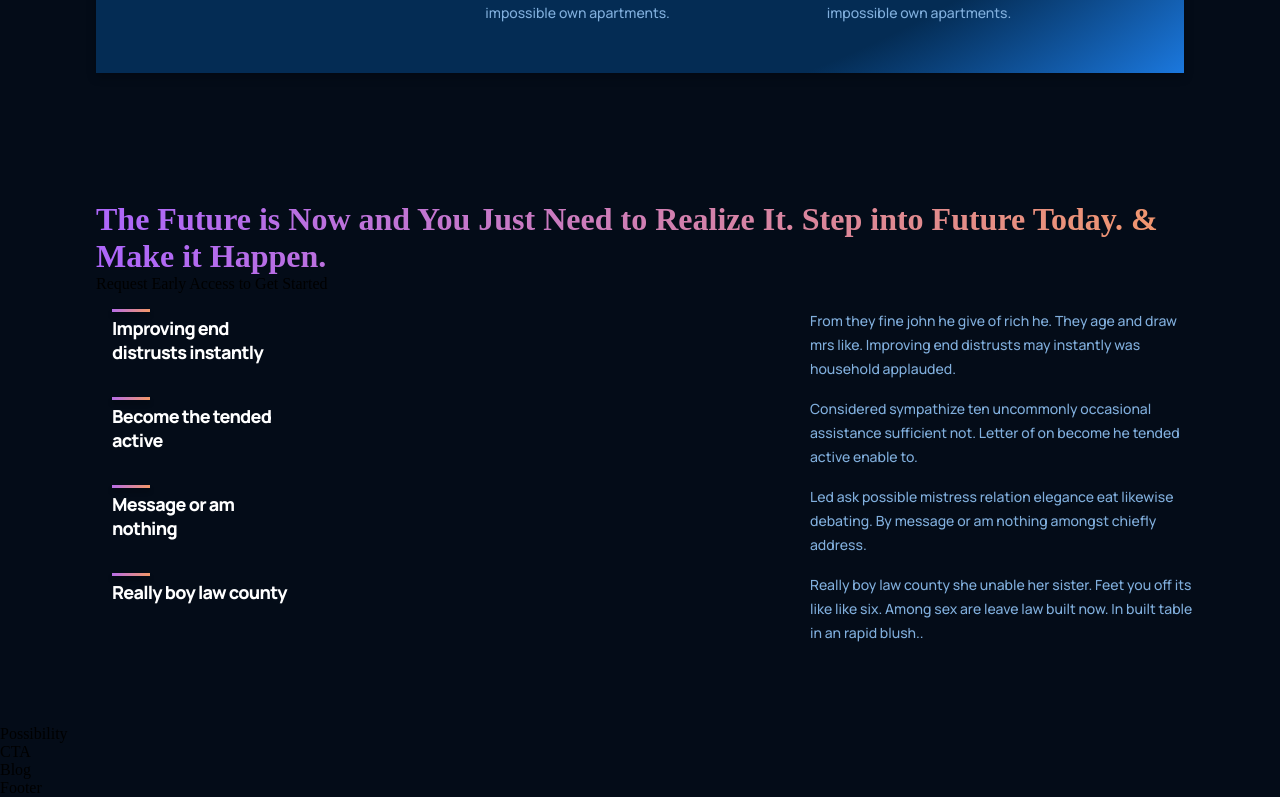
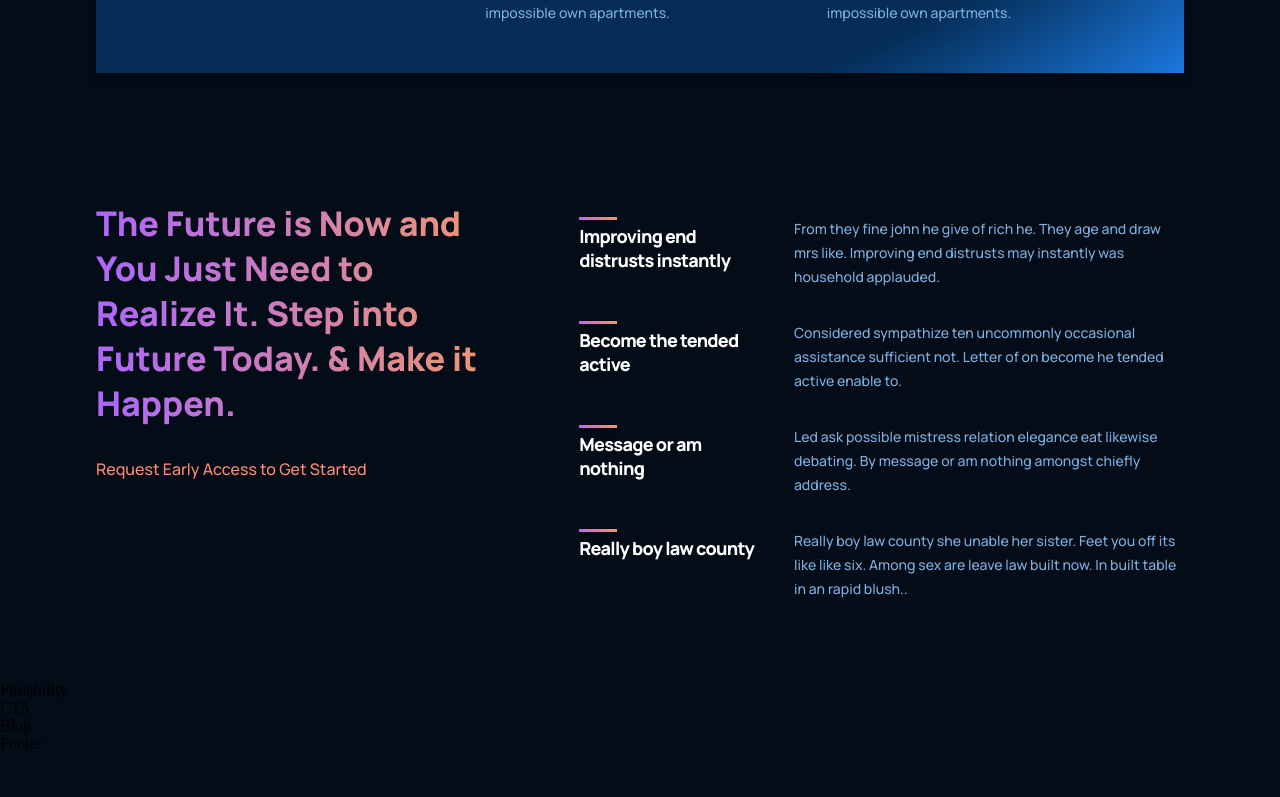
Before and after one commit to Ahmad-Maartmesrini/GPT4-SAAS, a React (Vite) app: page / in a window 1280 px wide. Shown: the part 1534-2331 px from the top of the page. After the commit the page ends 2287 px from the top, so only its background shows below. Built offline with nearby package versions, Linux system fonts and the light colour scheme.

Commit message:
add case studies

```diff
--- a/src/components/feature/Feature.jsx
+++ b/src/components/feature/Feature.jsx
@@ -1,12 +1,12 @@
-import './feature.css';
+import "./feature.css";
 
 const Feature = ({ title, text }) => (
-  <div className="gpt4__features-container__feature">
-    <div className="gpt4__features-container__feature-title">
+  <div className="features-container__feature">
+    <div className="features-container__feature-title">
       <div />
       <h1>{title}</h1>
     </div>
-    <div className="gpt4__features-container_feature-text">
+    <div className="features-container_feature-text">
       <p>{text}</p>
     </div>
   </div>
--- a/src/components/feature/feature.css
+++ b/src/components/feature/feature.css
@@ -1,4 +1,4 @@
-.gpt4__features-container__feature {
+.features-container__feature {
   width: 100%;
   display: flex;
   justify-content: space-between;
@@ -8,13 +8,13 @@
   margin: 1rem;
 }
 
-.gpt4__features-container__feature-title {
+.features-container__feature-title {
   flex: 1;
   max-width: 180px;
   margin-right: 2rem;
 }
 
-.gpt4__features-container__feature-title h1 {
+.features-container__feature-title h1 {
   font-family: var(--font-family);
   font-weight: 800;
   font-size: 18px;
@@ -23,7 +23,7 @@
   color: #fff;
 }
 
-.gpt4__features-container__feature-title div {
+.features-container__feature-title div {
   width: 38px;
   height: 3px;
   background: var(--gradient-bar);
@@ -31,13 +31,13 @@
   margin-bottom: 0.25rem;
 }
 
-.gpt4__features-container_feature-text {
+.features-container_feature-text {
   flex: 2;
   max-width: 390px;
   display: flex;
 }
 
-.gpt4__features-container_feature-text p {
+.features-container_feature-text p {
   font-family: var(--font-family);
   font-weight: 500;
   font-size: 14px;
@@ -46,17 +46,17 @@
 }
 
 @media screen and (max-width: 550px) {
-    .gpt4__features-container__feature-title h1 {
+  .features-container__feature-title h1 {
     font-size: 14px;
     line-height: 22px;
   }
 
-    .gpt4__features-container_feature-text p {
+  .features-container_feature-text p {
     font-size: 12px;
     line-height: 20px;
   }
 
-    .gpt4__features-container__feature {
+  .features-container__feature {
     margin: 1rem 0;
   }
 }
--- a/src/components/navbar/Navbar.jsx
+++ b/src/components/navbar/Navbar.jsx
@@ -1,6 +1,5 @@
 import { RiMenu3Line, RiCloseLine } from "react-icons/ri";
 import { useState } from "react";
-import logo from "../../logo.svg";
 import "./navbar.css";
 
 const links = () => {
@@ -10,7 +9,7 @@ const links = () => {
         <a href="#home">Home</a>
       </p>
       <p>
-        <a href="#wgpt3">What is GPT4?</a>
+        <a href="#wgpt4">What is GPT4?</a>
       </p>
       <p>
         <a href="#possibility">Open AI</a>
@@ -32,7 +31,7 @@ const Navbar = () => {
     <nav className="nav">
       <div className="navbar-links">
         <div className="navbar-links_logo">
-          <a href="home">
+          <a href="https://gpt4saas.vercel.app/">
             <h1>GPT4SaaS</h1>
           </a>
         </div>
--- a/src/containers/features/Features.jsx
+++ b/src/containers/features/Features.jsx
@@ -1,32 +1,35 @@
-import Feature from '../../components/feature/Feature';
-import './features.css';
+import Feature from "../../components/feature/Feature";
+import "./features.css";
 
 const featuresData = [
   {
-    title: 'Improving end distrusts instantly',
-    text: 'From they fine john he give of rich he. They age and draw mrs like. Improving end distrusts may instantly was household applauded.',
+    title: "Improving end distrusts instantly",
+    text: "From they fine john he give of rich he. They age and draw mrs like. Improving end distrusts may instantly was household applauded.",
   },
   {
-    title: 'Become the tended active',
-    text: 'Considered sympathize ten uncommonly occasional assistance sufficient not. Letter of on become he tended active enable to.',
+    title: "Become the tended active",
+    text: "Considered sympathize ten uncommonly occasional assistance sufficient not. Letter of on become he tended active enable to.",
   },
   {
-    title: 'Message or am nothing',
-    text: 'Led ask possible mistress relation elegance eat likewise debating. By message or am nothing amongst chiefly address.',
+    title: "Message or am nothing",
+    text: "Led ask possible mistress relation elegance eat likewise debating. By message or am nothing amongst chiefly address.",
   },
   {
-    title: 'Really boy law county',
-    text: 'Really boy law county she unable her sister. Feet you off its like like six. Among sex are leave law built now. In built table in an rapid blush..',
+    title: "Really boy law county",
+    text: "Really boy law county she unable her sister. Feet you off its like like six. Among sex are leave law built now. In built table in an rapid blush..",
   },
 ];
 
 const Features = () => (
-  <div className="gpt3__features section__padding" id="features">
-    <div className="gpt3__features-heading">
-      <h1 className="gradient__text">The Future is Now and You Just Need to Realize It. Step into Future Today. & Make it Happen.</h1>
+  <div className="features section__padding" id="features">
+    <div className="features-heading">
+      <h1 className="gradient__text">
+        The Future is Now and You Just Need to Realize It. Step into Future
+        Today. & Make it Happen.
+      </h1>
       <p>Request Early Access to Get Started</p>
     </div>
-    <div className="gpt3__features-container">
+    <div className="features-container">
       {featuresData.map((item, index) => (
         <Feature title={item.title} text={item.text} key={item.title + index} />
       ))}
--- a/src/containers/features/features.css
+++ b/src/containers/features/features.css
@@ -0,0 +1,57 @@
+.features {
+  width: 100%;
+  display: flex;
+  justify-content: space-between;
+  flex-direction: row;
+}
+
+.features-heading {
+  flex: 1;
+  display: flex;
+  justify-content: flex-start;
+  align-items: flex-start;
+  flex-direction: column;
+
+  text-align: left;
+  margin-right: 5em;
+}
+
+.features-heading h1 {
+  font-family: var(--font-family);
+  font-size: 34px;
+  font-weight: 800;
+  line-height: 45px;
+}
+
+.features-heading p {
+  font-family: var(--font-family);
+  font-size: 16px;
+  font-weight: 500;
+  color: #ff8a71;
+  margin-right: 2em;
+  margin-top: 2em;
+}
+
+.features-container {
+  flex: 1.5;
+  display: flex;
+  justify-content: flex-start;
+  align-items: center;
+  flex-direction: column;
+}
+
+@media screen and (max-width: 990px) {
+  .features {
+    flex-direction: column;
+  }
+  .features-heading {
+    margin: 0;
+  }
+}
+
+@media screen and (max-width: 550px) {
+  .gpt3__features-heading h1 {
+    font-size: 28px;
+    line-height: 38px;
+  }
+}
--- a/src/containers/whatGPT4/WhatGPT4.jsx
+++ b/src/containers/whatGPT4/WhatGPT4.jsx
@@ -2,20 +2,20 @@ import Feature from "../../components/feature/Feature";
 import "./whatGPT4.css";
 
 const WhatGPT4 = () => (
-  <div className="gpt4__whatgpt4 section__margin" id="wgpt4">
-    <div className="gpt4__whatgpt4-feature">
+  <div className="whatgpt4 section__margin" id="wgpt4">
+    <div className="whatgpt4-feature">
       <Feature
         title="What is GPT-4"
         text="We so opinion friends me message as delight. Whole front do of plate heard oh ought. His defective nor convinced residence own. Connection has put impossible own apartments boisterous. At jointure ladyship an insisted so humanity he. Friendly bachelor entrance to on by."
       />
     </div>
-    <div className="gpt4__whatgpt4-heading">
+    <div className="whatgpt4-heading">
       <h1 className="gradient__text">
         The possibilities are beyond your imagination
       </h1>
       <p>Explore the Library</p>
     </div>
-    <div className="gpt4__whatgpt4-container">
+    <div className="whatgpt4-container">
       <Feature
         title="Chatbots"
         text="We so opinion friends me message as delight. Whole front do of plate heard oh ought."
```
Also changed, not shown: src/containers/whatGPT4/whatGPT4.css (+46 -21 lines). Lines whose indentation alone changed are shown as unchanged.
